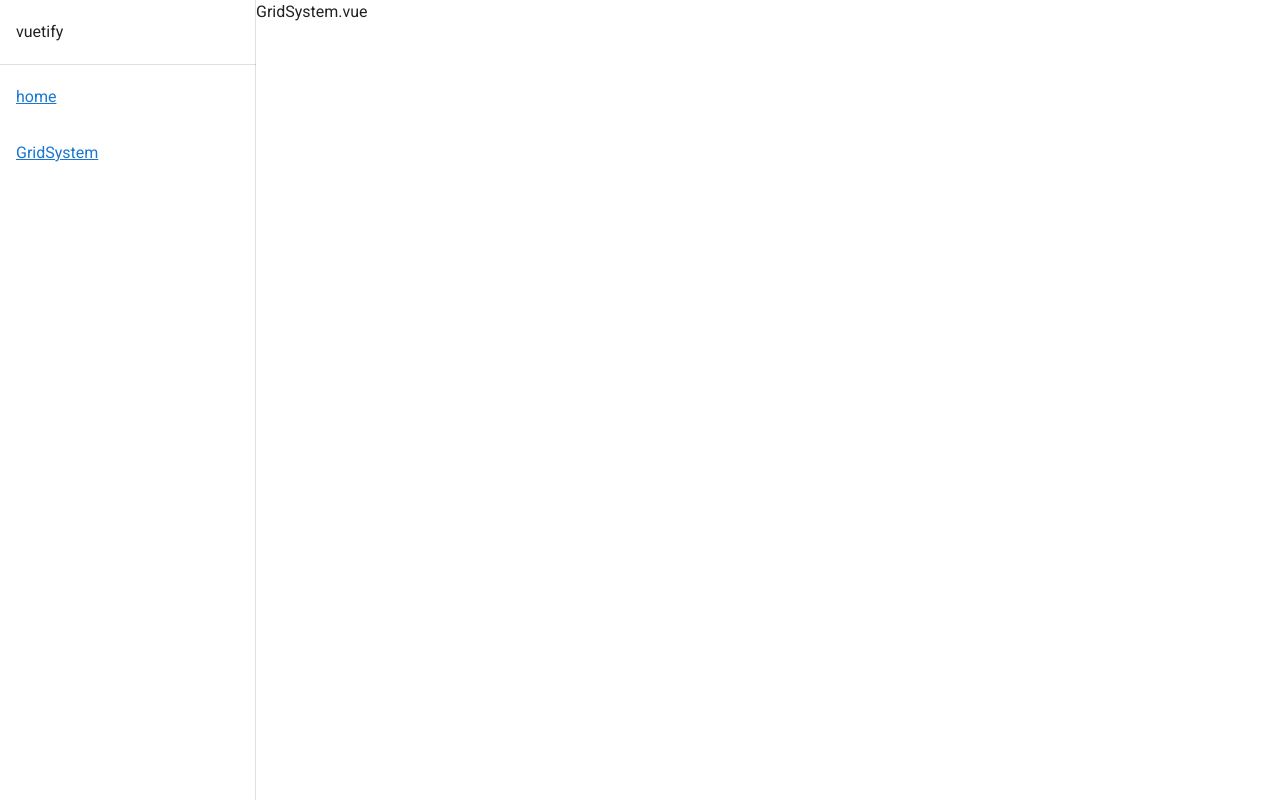
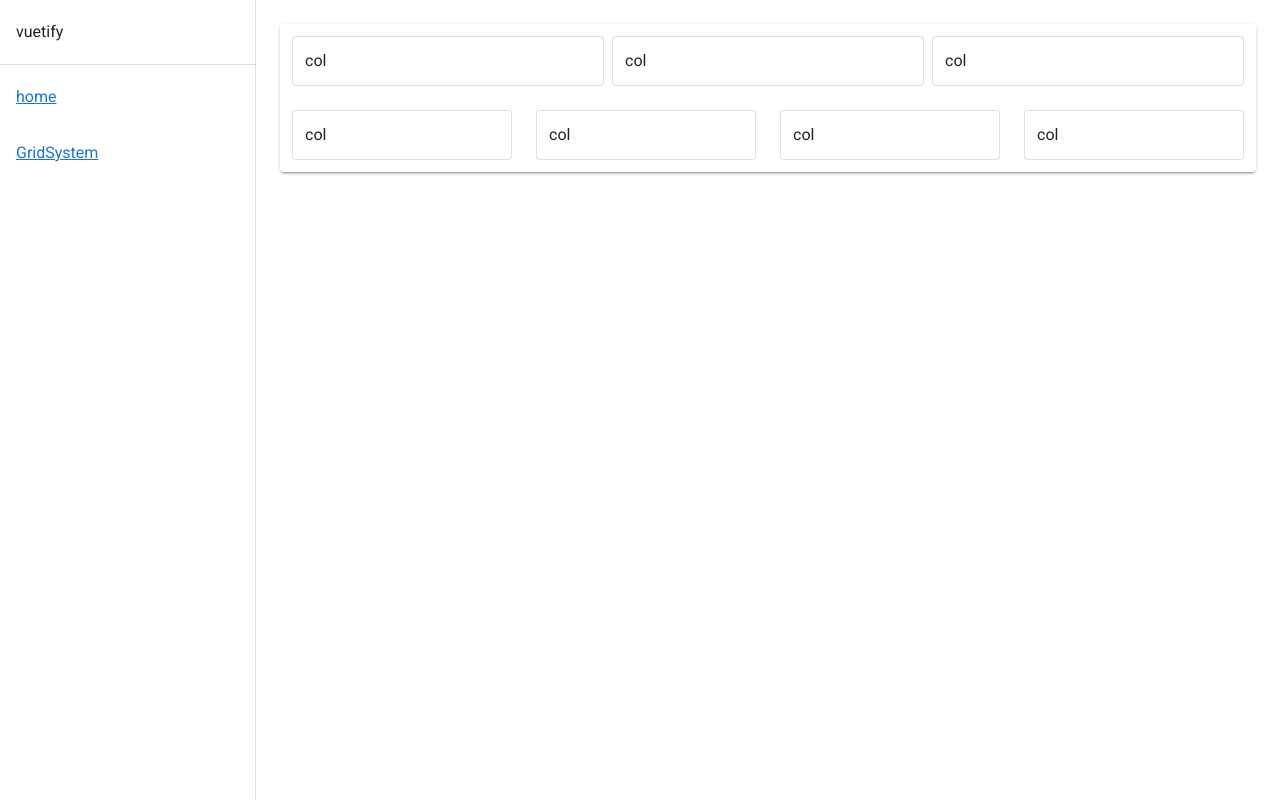
Before and after one commit to GenieGo/vuetify-admin-template-vue2, a Vue app: page /grid-system in a window 1280 px wide. Built offline with nearby package versions, Linux system fonts and the light colour scheme.

Commit message:
vuetify gridsystem row,col,align

```diff
--- a/src/App.vue
+++ b/src/App.vue
@@ -1,10 +1,7 @@
 <template>
     <v-app>
         <v-layout>
-      <v-navigation-drawer
-          expand-on-hover
-          rail
-      >
+            <v-navigation-drawer expand-on-hover rail>
                 <v-list>
                     <v-list-item
                         prepend-avatar="https://randomuser.me/api/portraits/women/85.jpg"
@@ -17,27 +14,43 @@
                 <v-divider></v-divider>
 
                 <v-list density="compact" nav>
-          <v-list-item prepend-icon="mdi-folder" title="My Files" value="myfiles">
+                    <v-list-item
+                        prepend-icon="mdi-folder"
+                        title="My Files"
+                        value="myfiles"
+                    >
                         <router-link to="/"> home </router-link>
                     </v-list-item>
-          <v-list-item prepend-icon="mdi-account-multiple" title="Shared with me" value="shared">
+                    <v-list-item
+                        prepend-icon="mdi-account-multiple"
+                        title="Shared with me"
+                        value="shared"
+                    >
                         <router-link to="/grid-system">GridSystem</router-link>
                     </v-list-item>
-          <v-list-item prepend-icon="mdi-star" title="Starred" value="starred"></v-list-item>
+                    <v-list-item
+                        prepend-icon="mdi-star"
+                        title="Starred"
+                        value="starred"
+                    ></v-list-item>
                 </v-list>
             </v-navigation-drawer>
 
-      <v-main style="height: 250px">    <router-view /></v-main>
+            <v-main style="height: 250px">
+                <v-container>
+                    <router-view />
+                </v-container>
+            </v-main>
         </v-layout>
     </v-app>
 </template>
 
 <script>
-
 export default {
-  name: 'App',
+    name: "App",
 
     data: () => ({
+        // drawer: false
         //
     }),
 };
--- a/src/views/DashBoard.vue
+++ b/src/views/DashBoard.vue
@@ -1,15 +1,11 @@
 <template>
-  <div>
-    Dashboard.vue
-  </div>
+    <v-container fluid>
+        <v-card> Col </v-card>
+    </v-container>
 </template>
 
 <script>
-export default {
-
-}
+export default {};
 </script>
 
-<style lang="scss" scoped>
-
-</style>
+<style lang="scss" scoped></style>
--- a/src/views/GridSystem.vue
+++ b/src/views/GridSystem.vue
@@ -1,15 +1,37 @@
 <template>
-  <div>
-  GridSystem.vue
-  </div>
+    <v-container fluid>
+        <v-card class="pa-3">
+            <v-row dense>
+                <v-col>
+                    <v-card class="pa-3" outlined>col </v-card>
+                </v-col>
+                <v-col>
+                    <v-card class="pa-3" outlined>col </v-card>
+                </v-col>
+                <v-col>
+                    <v-card class="pa-3" outlined>col </v-card>
+                </v-col>
+            </v-row>
+            <v-row>
+                <v-col>
+                    <v-card class="pa-3" outlined>col </v-card>
+                </v-col>
+                <v-col>
+                    <v-card class="pa-3" outlined>col </v-card>
+                </v-col>
+                <v-col>
+                    <v-card class="pa-3" outlined>col </v-card>
+                </v-col>
+                <v-col>
+                    <v-card class="pa-3" outlined>col </v-card>
+                </v-col>
+            </v-row>
+        </v-card>
+    </v-container>
 </template>
 
 <script>
-export default {
-
-}
+export default {};
 </script>
 
-<style lang="scss" scoped>
-
-</style>
+<style lang="scss" scoped></style>
```
Also changed, not shown: .eslintrc.js (added). Lines whose indentation alone changed are shown as unchanged.
